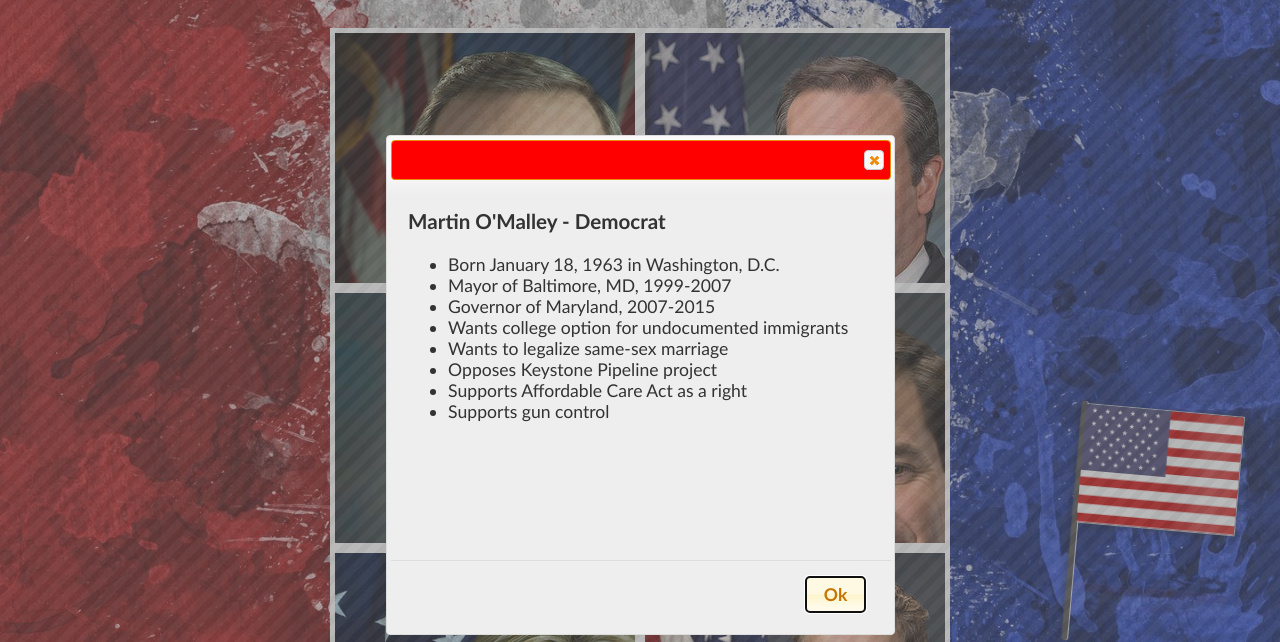
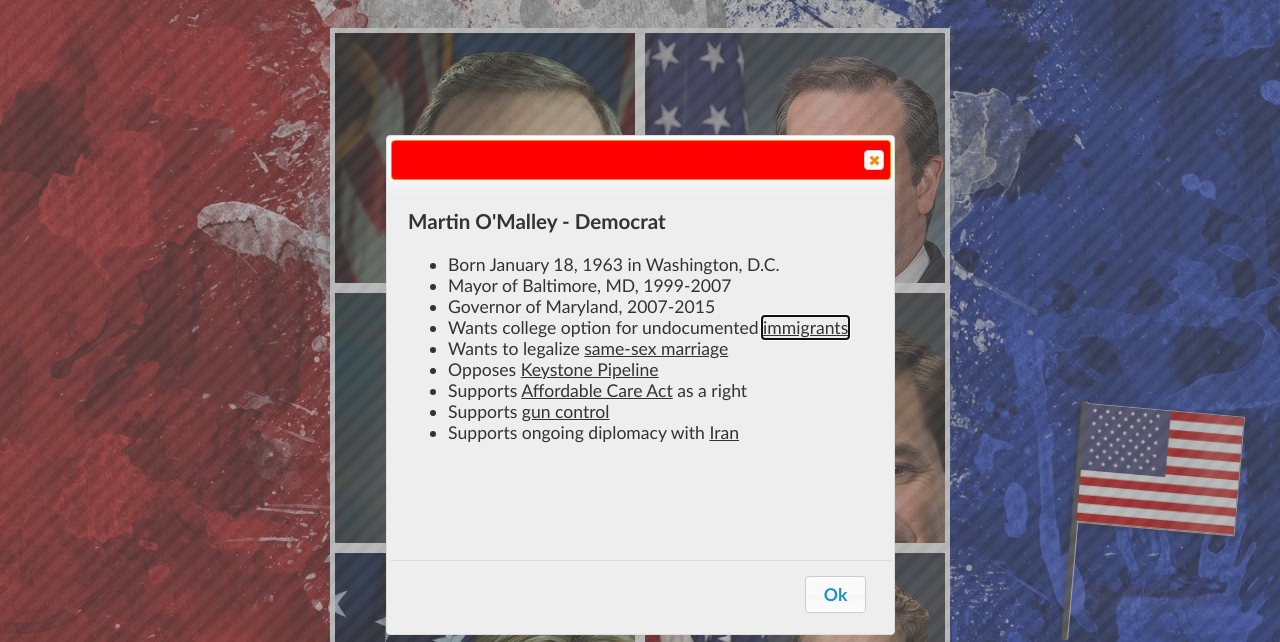
Before and after one commit to kristenbriggs/president_tracker, a website: page public/candidates.html in a window 1280 px wide. Both pictures are taken after a click on the element 485 px from the left and 316 px from the top of the page. Shown: the part 158-800 px from the top of the page. Drawn offline with nearby package versions, Linux system fonts and the light colour scheme.

Commit message:
hyperlinks added

```diff
--- a/public/candidates.html
+++ b/public/candidates.html
@@ -1,4 +1,5 @@
-<html>
+<!DOCTYPE>
+<html lang="en">
 <head>
   <meta charset="UTF-8">
   <title>The 2016 Presidential Candidates</title>
@@ -17,11 +18,12 @@
       <li>Born January 18, 1963 in Washington, D.C.</li>
       <li>Mayor of Baltimore, MD, 1999-2007</li>
       <li>Governor of Maryland, 2007-2015</li>
-      <li>Wants college option for undocumented immigrants</li>
-      <li>Wants to legalize same-sex marriage</li>
-      <li>Opposes Keystone Pipeline project</li>
-      <li>Supports Affordable Care Act as a right</li>
-      <li>Supports gun control</li>
+      <li>Wants college option for undocumented <a href="http://en.wikipedia.org/wiki/Immigration_to_the_United_States">immigrants</a></li>
+      <li>Wants to legalize <a href="http://en.wikipedia.org/wiki/Same-sex_marriage_in_the_United_States">same-sex marriage</a></li>
+      <li>Opposes <a href="http://en.wikipedia.org/wiki/Keystone_Pipeline">Keystone Pipeline</a> </li>
+      <li>Supports <a href="http://en.wikipedia.org/wiki/Patient_Protection_and_Affordable_Care_Act">Affordable Care Act</a> as a right</li>
+      <li>Supports <a href="http://en.wikipedia.org/wiki/Gun_politics_in_the_United_States">gun control</a></li>
+      <li>Supports ongoing diplomacy with <a href="http://en.wikipedia.org/wiki/Negotiations_on_Iran_nuclear_deal_framework">Iran</a></li>
     </ul>
     </section>
   </section>
@@ -32,11 +34,12 @@
       <li>Born December 22, 1970 in Calgary, Alberta</li>
       <li>Solicitor General (TX), 2003-2008</li>
       <li>U.S. Senator (TX), 2013-present</li>
-      <li>Against amnesty for illegal immigrants</li>
-      <li>Believes same-sex marriage should be decided by states</li>
-      <li>Supports approval of Keystone Pipeline</li>
-      <li>Strong critic of Affordable Care Act</li>
-      <li>Supports gun rights under Second Amendment</li>
+      <li>Against amnesty for illegal <a href="http://en.wikipedia.org/wiki/Immigration_to_the_United_States">immigrants</a></li>
+      <li>Believes <a href="http://en.wikipedia.org/wiki/Same-sex_marriage_in_the_United_States">same-sex marriage</a> should be decided by states</li>
+      <li>Supports approval of <a href="http://en.wikipedia.org/wiki/Keystone_Pipeline">Keystone Pipeline</a></li>
+      <li>Strong critic of <a href="http://en.wikipedia.org/wiki/Patient_Protection_and_Affordable_Care_Act">Affordable Care Act</a></li>
+      <li>Supports <a href="http://en.wikipedia.org/wiki/Gun_politics_in_the_United_States">gun rights</a> under Second Amendment</li>
+      <li>Against nuclear deal with <a href="http://en.wikipedia.org/wiki/Negotiations_on_Iran_nuclear_deal_framework">Iran</a></li>
     </ul>
     </section>
   </section>
@@ -48,11 +51,12 @@
       <li>Assistant Secretary of Defense (Reserve Affairs), 1984-1987</li>
       <li>U.S. Secretary of the Navy, 1987-1988</li>
       <li>U.S. Senator (VA), 2007-2013</li>
-      <li>Wants citizenship path for illegal immigrants</li>
-      <li>Supports same-sex marriage</li>
-      <li>Voted in favor of Keystone Pipeline</li>
-      <li>Supports Affordable Care Act</li>
-      <li>Has voted against gun control</li>
+      <li>Wants citizenship path for illegal <a href="http://en.wikipedia.org/wiki/Immigration_to_the_United_States">immigrants</a></li>
+      <li>Supports <a href="http://en.wikipedia.org/wiki/Same-sex_marriage_in_the_United_States">same-sex marriage</a></li>
+      <li>Voted in favor of <a href="http://en.wikipedia.org/wiki/Keystone_Pipeline">Keystone Pipeline</a></li>
+      <li>Supports <a href="http://en.wikipedia.org/wiki/Patient_Protection_and_Affordable_Care_Act">Affordable Care Act</a></li>
+      <li>Has voted against <a href="http://en.wikipedia.org/wiki/Gun_politics_in_the_United_States">gun control</a></li>
+      <li>Against <a href="http://en.wikipedia.org/wiki/Negotiations_on_Iran_nuclear_deal_framework">Iran</a> deal; thinks Congress should review</li>
     </ul>
     </section>
   </section>
@@ -63,11 +67,12 @@
       <li>Born May 28, 1971 in Miami, Florida</li>
       <li>Florida House of Representatives, 2000-2009</li>
       <li>U.S. Senator (FL), 2011-present</li>
-      <li>Opposes amnesty for illegal immigrants</li>
-      <li>Against same-sex marriage</li>
-      <li>Wants approval of Keystone Pipeline</li>
-      <li>Opposes Affordable Care Act</li>
-      <li>Supports gun rights</li>
+      <li>Opposes amnesty for illegal <a href="http://en.wikipedia.org/wiki/Immigration_to_the_United_States">immigrants</a></li>
+      <li>Against <a href="http://en.wikipedia.org/wiki/Same-sex_marriage_in_the_United_States">same-sex marriage</a></li>
+      <li>Wants approval of <a href="http://en.wikipedia.org/wiki/Keystone_Pipeline">Keystone Pipeline</a></li>
+      <li>Opposes <a href="http://en.wikipedia.org/wiki/Patient_Protection_and_Affordable_Care_Act">Affordable Care Act</a></li>
+      <li>Supports gun <a href="http://en.wikipedia.org/wiki/Gun_politics_in_the_United_States">gun rights</a></li>
+      <li>Want to cancel <a href="http://en.wikipedia.org/wiki/Negotiations_on_Iran_nuclear_deal_framework">Iran</a> deal, reinstate sanctions</li>
     </ul>
     </section>
   </section>
@@ -78,11 +83,12 @@
       <li>Born October 26, 1947 in Chicago, Illinois</li>
       <li>U.S. Senator (NY), 2001-2009</li>
       <li>Secretary of State, 2009-2013</li>
-      <li>Supports amnesty for illegal immigrants</li>
-      <li>Opposed same-sex marriage last year but now supports it</li>
-      <li>Refuses to share opinion on Keystone Pipeline</li>
-      <li>Supports Affordable Care Act</li>
-      <li>Supports gun control</li>
+      <li>Supports amnesty for illegal <a href="http://en.wikipedia.org/wiki/Immigration_to_the_United_States">immigrants</a></li>
+      <li>Opposed <a href="http://en.wikipedia.org/wiki/Same-sex_marriage_in_the_United_States">same-sex marriage</a> last year but now supports it</li>
+      <li>Refuses to share opinion on <a href="http://en.wikipedia.org/wiki/Keystone_Pipeline">Keystone Pipeline</a></li>
+      <li>Supports <a href="http://en.wikipedia.org/wiki/Patient_Protection_and_Affordable_Care_Act">Affordable Care Act</a></li>
+      <li>Supports <a href="http://en.wikipedia.org/wiki/Gun_politics_in_the_United_States">gun control</a></li>
+      <li>Supports <a href="http://en.wikipedia.org/wiki/Negotiations_on_Iran_nuclear_deal_framework">Iran</a> deal and continuing diplomacy</li>
     </ul>
     </section>
   </section>
@@ -92,11 +98,12 @@
     <ul>
       <li>Born January 7, 1963 in Pittsburgh, Pennsylvania</li>
       <li>U.S. Senator (KY), 2011-present</li>
-      <li>Supports path to citizenship for illegal immigrants</li>
-      <li>Supports same-sex contracts but not marriage</li>
-      <li>Supports approval of Keystone Pipeline</li>
-      <li>Opposes Affordable Care Act</li>
-      <li>Supports gun rights under Second Amendment</li>
+      <li>Supports path to citizenship for illegal <a href="http://en.wikipedia.org/wiki/Immigration_to_the_United_States">immigrants</a></li>
+      <li>Supports same-sex contracts but not <a href="http://en.wikipedia.org/wiki/Same-sex_marriage_in_the_United_States">same-sex marriage</a></li>
+      <li>Supports approval of <a href="http://en.wikipedia.org/wiki/Keystone_Pipeline">Keystone Pipeline</a></li>
+      <li>Opposes <a href="http://en.wikipedia.org/wiki/Patient_Protection_and_Affordable_Care_Act">Affordable Care Act</a></li>
+      <li>Supports <a href="http://en.wikipedia.org/wiki/Gun_politics_in_the_United_States">gun rights</a> under Second Amendment</li>
+      <li>Skeptical of <a href="http://en.wikipedia.org/wiki/Negotiations_on_Iran_nuclear_deal_framework">Iran</a> deal but keeping an open mind</li>
     </ul>
     </section>
   </section>
```
